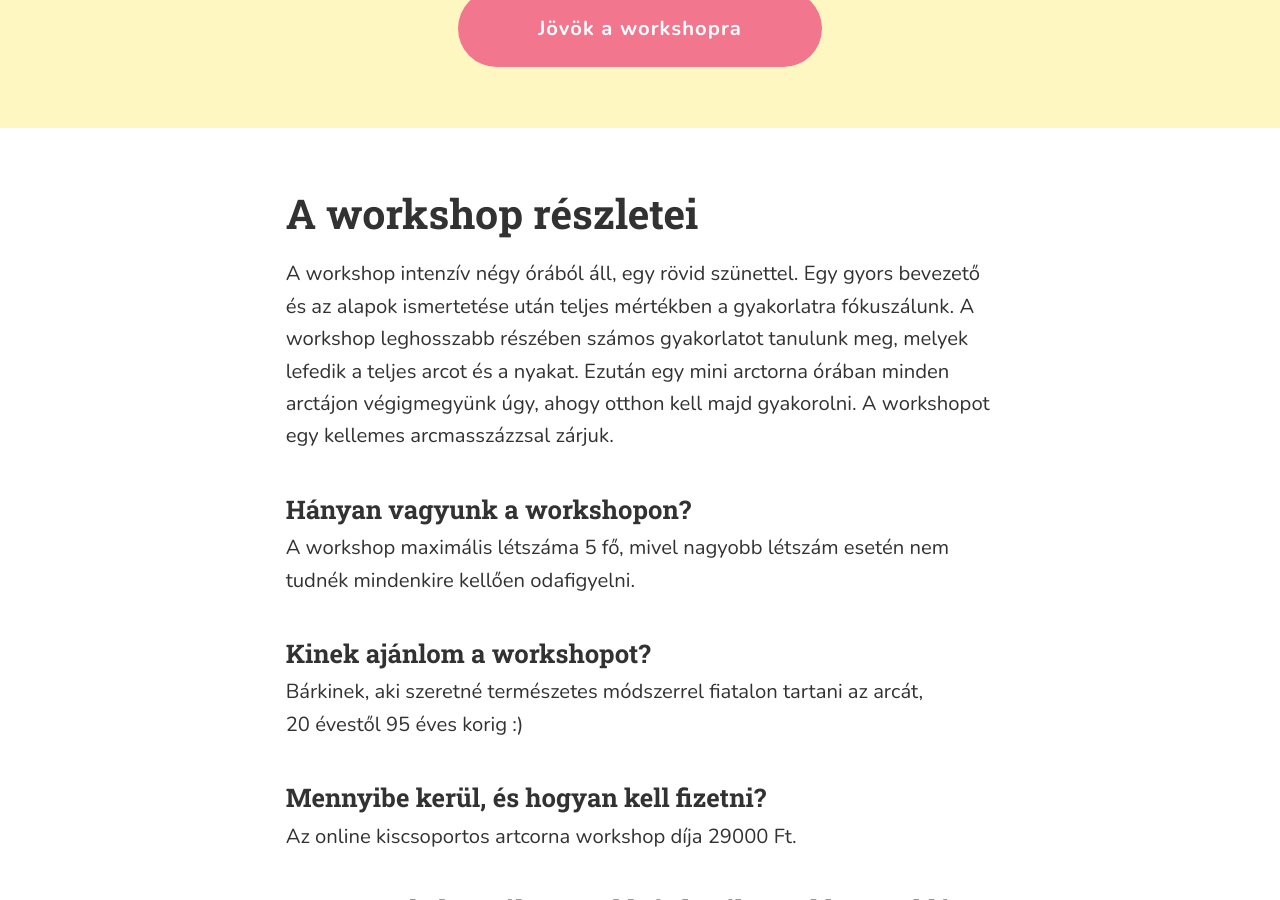
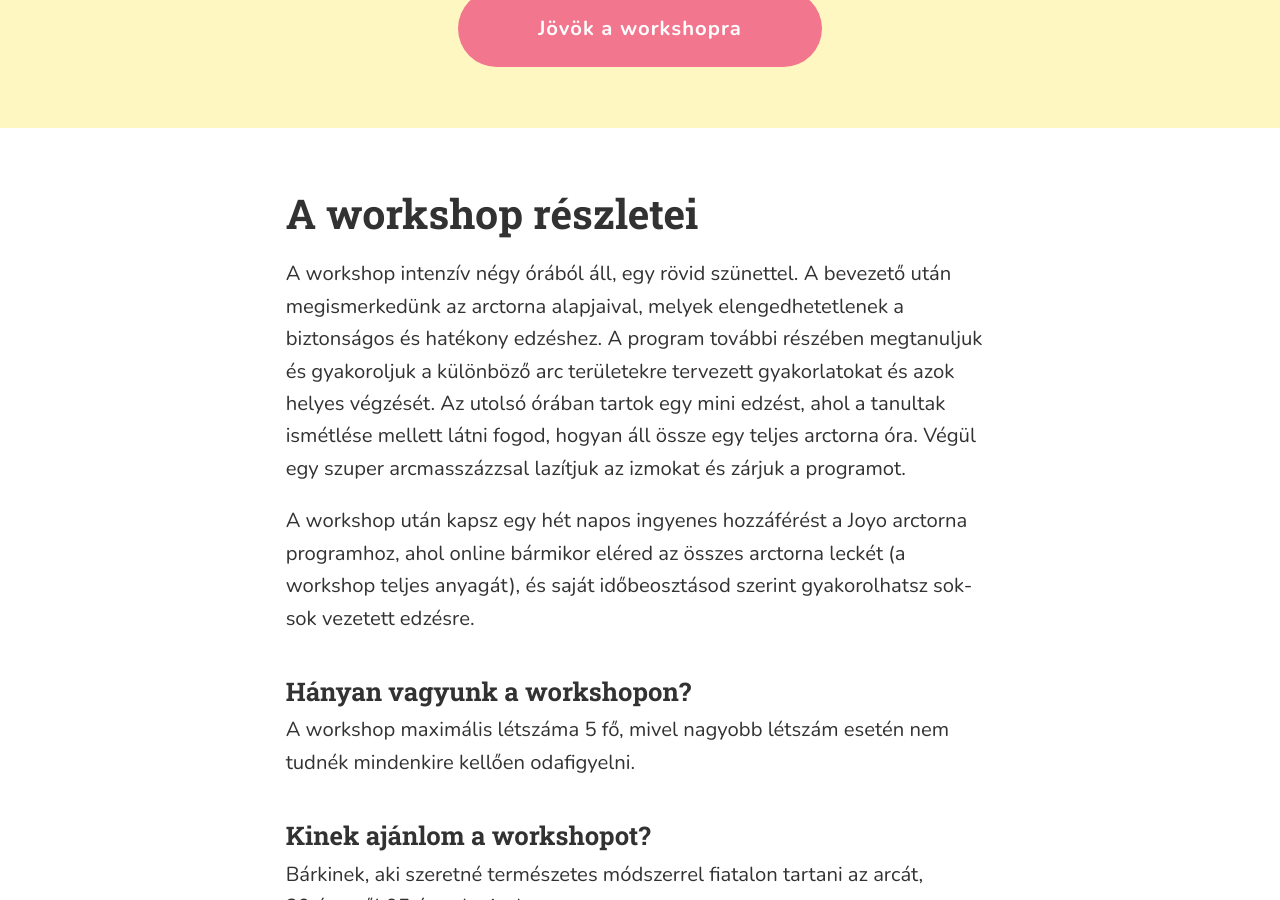
Before and after one commit to monikamudra/arctorna, a Jekyll site: the page built from workshop.md, in a window 1280 px wide and 900 px high, scrolled down 454 px. Built offline with Jekyll 4.4.1, drawn with Linux system fonts in a browser that asks for light colours.

Commit message:
Update workshop-details.md

```diff
--- a/_includes/workshop-details.md
+++ b/_includes/workshop-details.md
@@ -1,9 +1,6 @@
-A workshop intenzív négy órából áll, egy rövid szünettel. Egy
-gyors bevezető és az alapok ismertetése után teljes mértékben a gyakorlatra fókuszálunk. A
-workshop leghosszabb részében számos gyakorlatot tanulunk meg, melyek
-lefedik a teljes arcot és a nyakat. Ezután egy mini arctorna órában
-minden arctájon végigmegyünk úgy, ahogy otthon kell majd gyakorolni. A
-workshopot egy kellemes arcmasszázzsal&nbsp;zárjuk.
+A workshop intenzív négy órából áll, egy rövid szünettel. A bevezető után megismerkedünk az arctorna alapjaival, melyek elengedhetetlenek a biztonságos és hatékony edzéshez. A program további részében megtanuljuk és gyakoroljuk a különböző arc területekre tervezett gyakorlatokat és azok helyes végzését. Az utolsó órában tartok egy mini edzést, ahol a tanultak ismétlése mellett látni fogod, hogyan áll össze egy teljes arctorna óra. Végül egy szuper arcmasszázzsal lazítjuk az izmokat és zárjuk a programot.
+
+A workshop után kapsz egy hét napos ingyenes hozzáférést a Joyo arctorna programhoz, ahol online bármikor eléred az összes arctorna leckét (a workshop teljes anyagát), és saját időbeosztásod szerint gyakorolhatsz sok-sok vezetett edzésre.
 
 ### Hányan vagyunk a&nbsp;workshopon?
 
```
